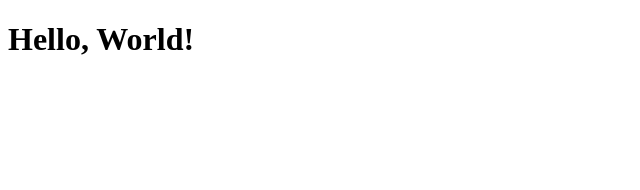
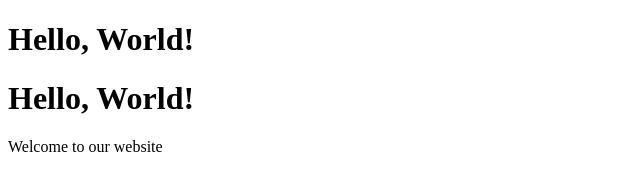
Before and after one commit to AYESHA477412/SRE-LAB, a plain HTML site: page index.html in a window 1280 px wide. Shown: the whole page, without its empty margins (0-640 px from the left). Drawn offline with Linux system fonts and the light colour scheme.

Commit message:
Update index.html
Make Changes

```diff
--- a/index.html
+++ b/index.html
@@ -10,3 +10,11 @@
 <h1>Hello, World!</h1>
 </body>
 </html>
+<title> My Website </title>
+</head>
+<body>
+    <h1>
+        Hello, World!
+    </h1>
+    <p>Welcome to our website</p> <!--New line added-->
+</body>
```
